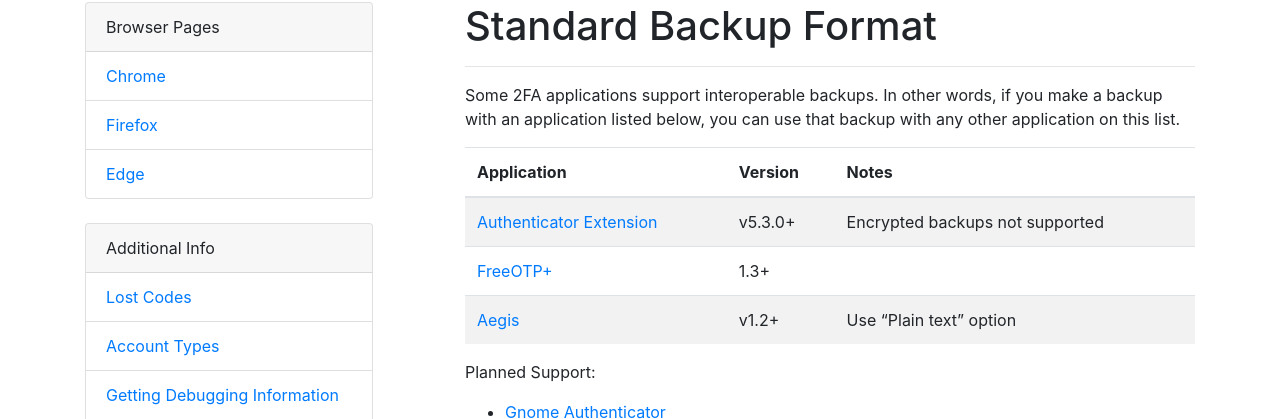
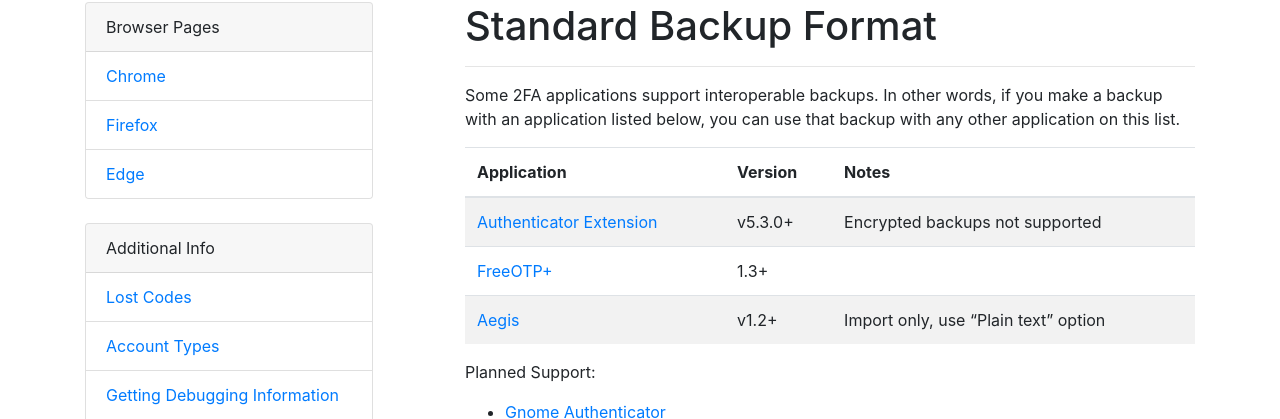
Before and after one commit to Authenticator-Extension/authenticator.cc, a Jekyll site: the page built from docs/en/otp-backup.md, in a window 1280 px wide. Shown: the part 78-497 px from the top of the page. Built offline with Jekyll 4.4.1, drawn with Linux system fonts in a browser that asks for light colours; our own code applies the rules of GitHub Pages for plain Markdown files.

Commit message:
Close #11

```diff
--- a/docs/en/otp-backup.md
+++ b/docs/en/otp-backup.md
@@ -11,7 +11,7 @@
 | ----------- | ------- | ----- |
 | [Authenticator Extension](https://authenticator.cc) | v5.3.0+ | Encrypted backups not supported |
 | [FreeOTP+](https://github.com/helloworld1/FreeOTPPlus) | 1.3+ | |
-| [Aegis](https://getaegis.app/) | v1.2+ | Use "Plain text" option |
+| [Aegis](https://getaegis.app/) | v1.2+ | Import only, use "Plain text" option |
 {: .table .table-striped}
 
 Planned Support:
```
